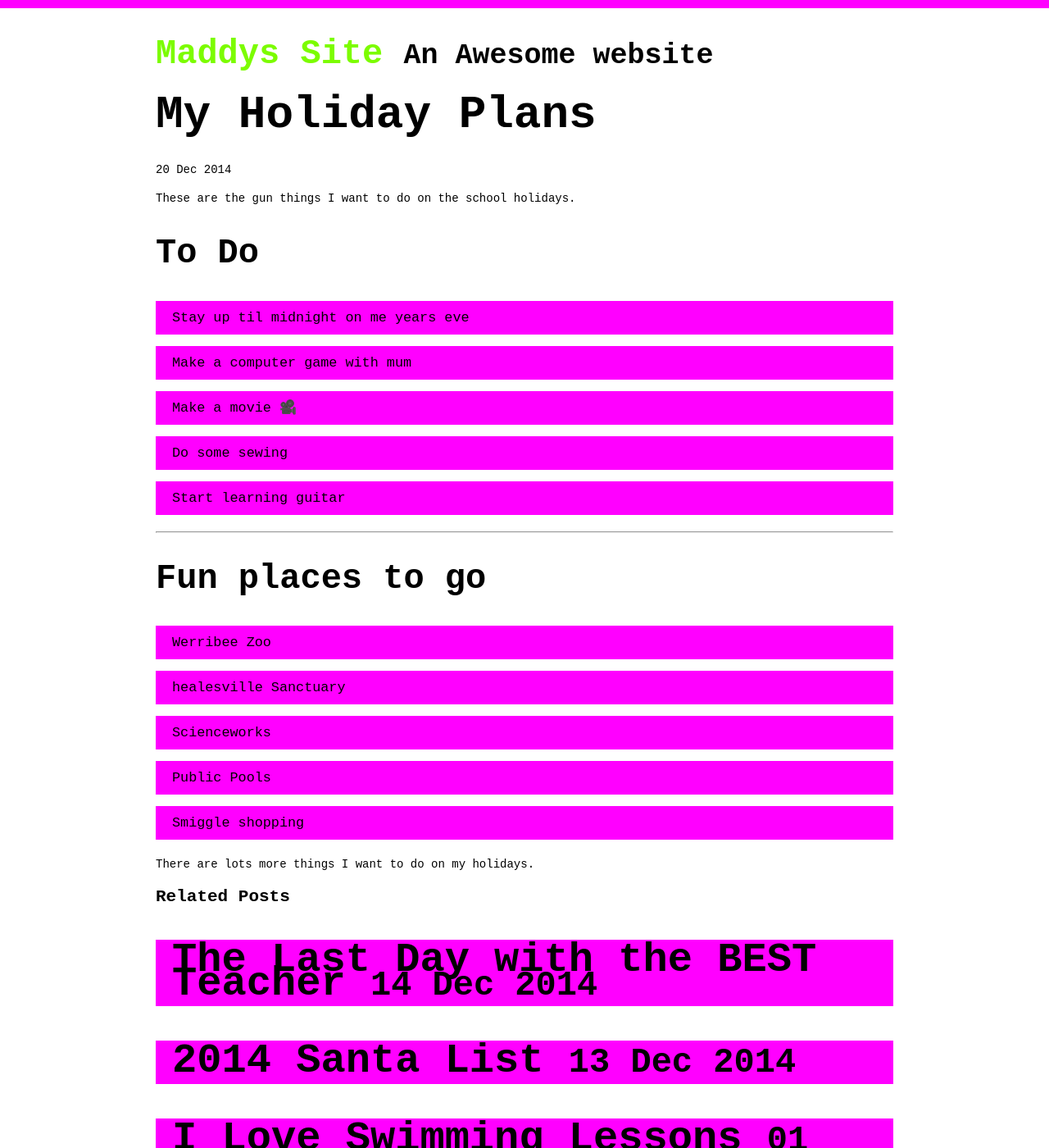
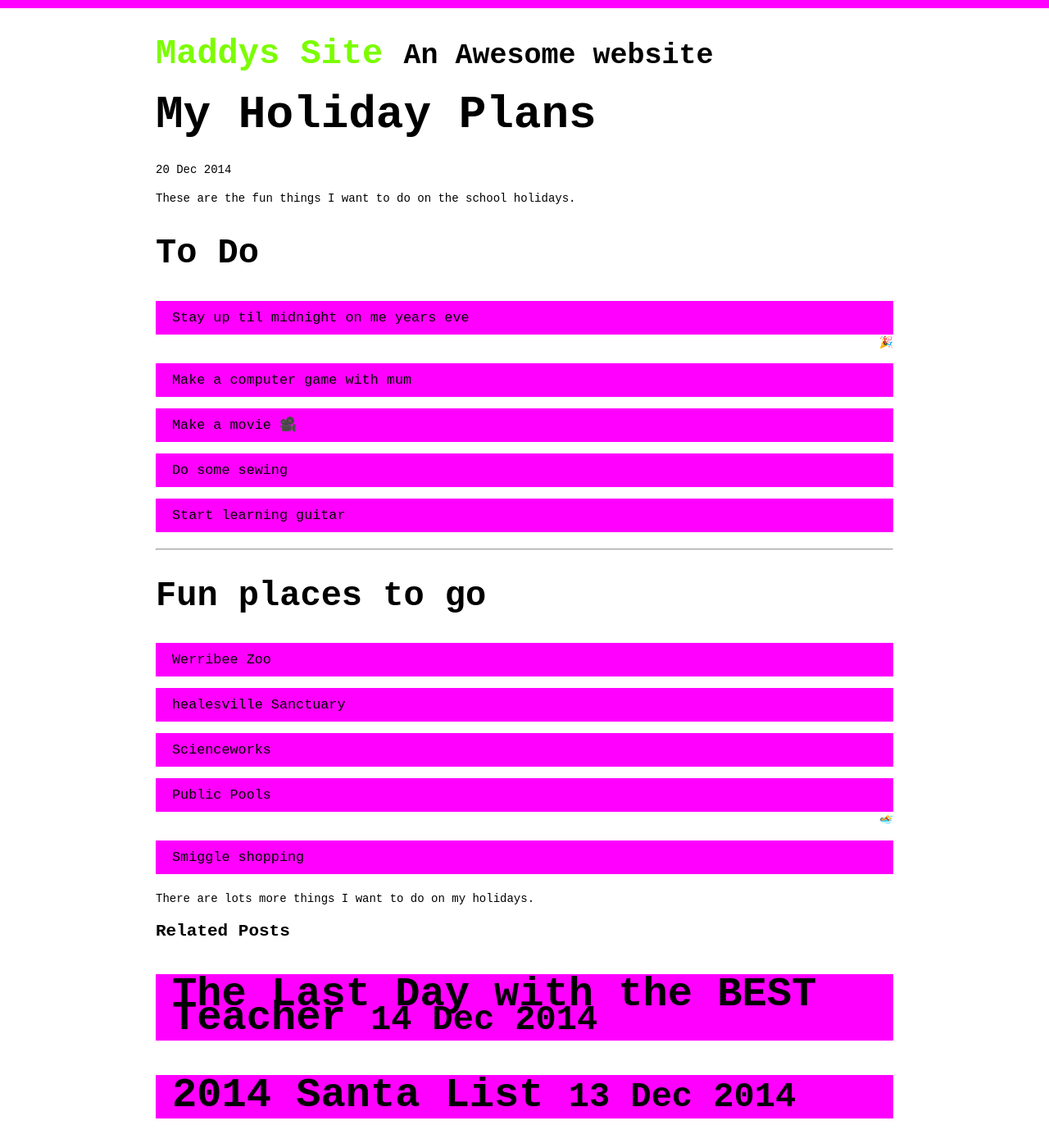
Before and after one commit to roachhd/maddy, a Jekyll site: the page built from _posts/2014-12-20-holiday-plans.md, in a window 1280 px wide and 1400 px high. Shown: the whole window at 82% size. Built offline with Jekyll 4.4.1, drawn with Linux system fonts in a browser that asks for light colours.

Commit message:
Update 2014-12-20-holiday-plans.md

```diff
--- a/_posts/2014-12-20-holiday-plans.md
+++ b/_posts/2014-12-20-holiday-plans.md
@@ -3,11 +3,11 @@ layout: post
 title: My Holiday Plans
 ---
 
-These are the gun things I want to do on the school holidays.
+These are the fun things I want to do on the school holidays.
 
 ### To Do
 
-- [Stay up til midnight on me years eve]()
+- [Stay up til midnight on me years eve]()🎉
 - [Make a computer game with mum]()
 - [Make a movie 🎥]()
 - [Do some sewing]()
@@ -21,7 +21,7 @@ These are the gun things I want to do on the school holidays.
 - [Werribee Zoo](http://www.zoo.org.au/werribee)
 - [healesville Sanctuary](http://www.zoo.org.au/healesville/plan-your-visit)
 - [Scienceworks](http://museumvictoria.com.au/scienceworks/)
-- [Public Pools]()
+- [Public Pools]()🏊
 - [Smiggle shopping]()
 
 There are lots more things I want to do on my holidays.
```
